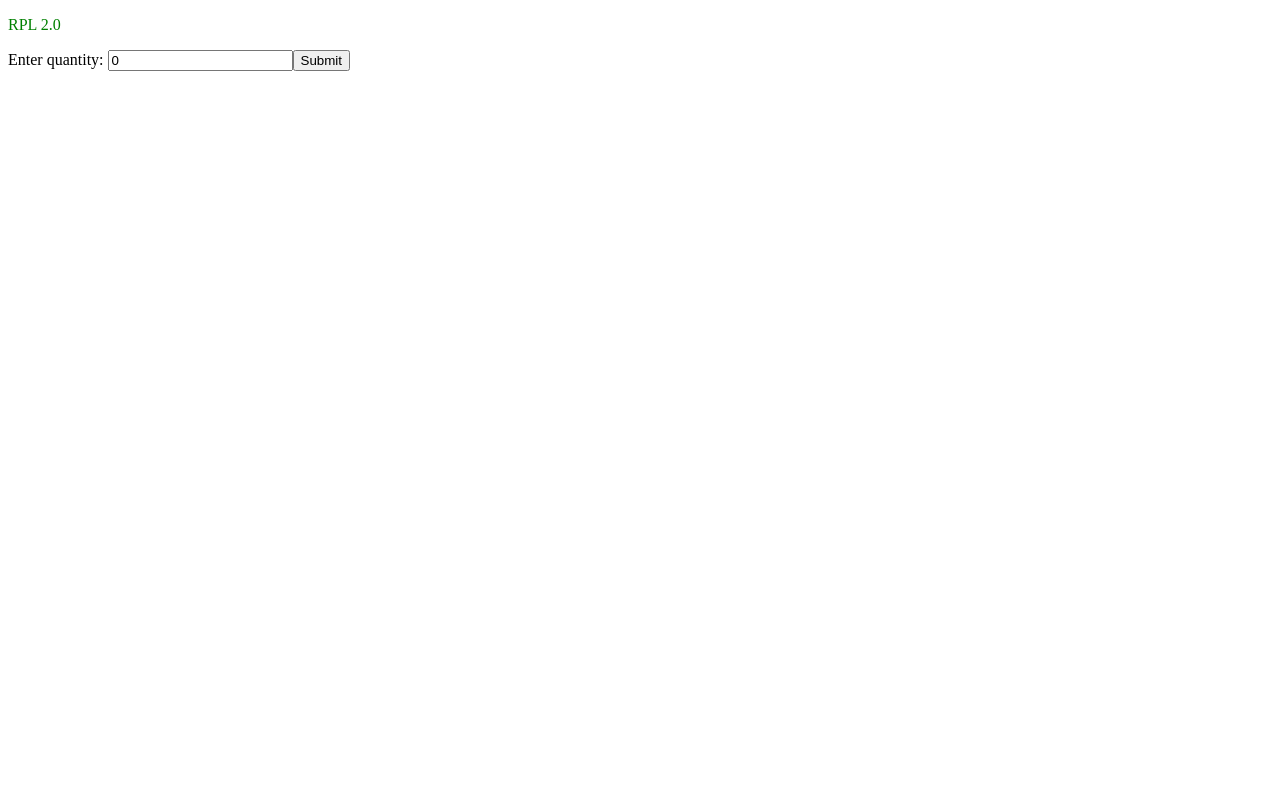
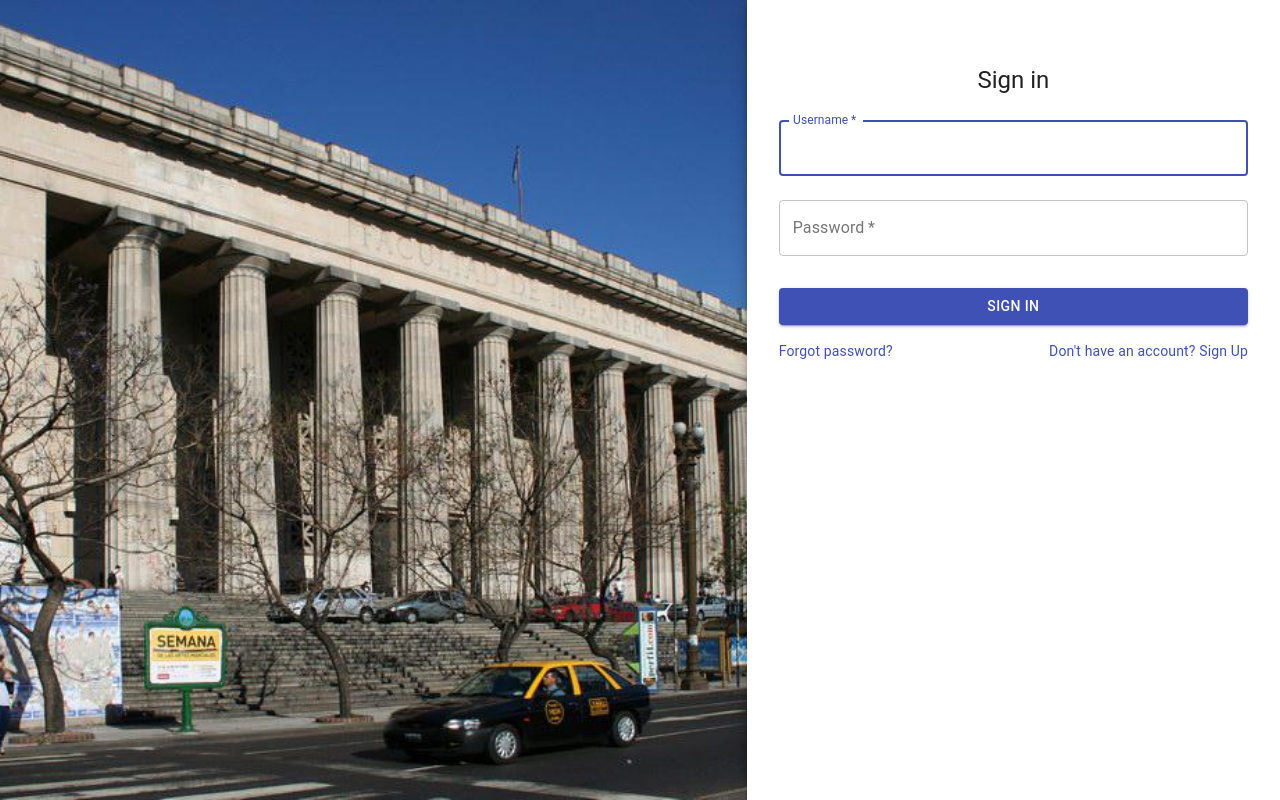
Before and after one commit to reinvent-fiuba/RPL-2.0-web, a React app: page / in a window 1280 px wide. Built offline with nearby package versions, Linux system fonts and the light colour scheme.

Commit message:
Basic login

```diff
--- a/package.json
+++ b/package.json
@@ -30,6 +30,7 @@
     "css-loader": "^3.2.0",
     "express": "^4.17.1",
     "express-pino-logger": "^4.0.0",
+    "file-loader": "^4.2.0",
     "html-loader": "^0.5.5",
     "html-webpack-plugin": "^3.2.0",
     "node-env-run": "^3.0.2",
@@ -40,6 +41,7 @@
     "react-dom": "^16.9.0",
     "style-loader": "^1.0.0",
     "to-string-loader": "^1.1.5",
+    "url-loader": "^2.1.0",
     "webpack": "^4.39.3",
     "webpack-cli": "^3.3.7",
     "webpack-dev-server": "^3.8.0"
@@ -47,6 +49,7 @@
   "dependencies": {
     "dot-env": "0.0.1",
     "dotenv-webpack": "^1.7.0",
-    "webpack-dotenv-plugin": "^2.1.0"
+    "webpack-dotenv-plugin": "^2.1.0",
+    "@material-ui/core": "4.4.3"
   }
 }
--- a/src/app/app.css
+++ b/src/app/app.css
@@ -1,3 +1,3 @@
 .app p {
-    color: green;
+  color: green;
 }
--- /dev/null
+++ b/src/components/HomePage/HomePage.js
@@ -0,0 +1,50 @@
+import React from 'react';
+import Grid from '@material-ui/core/Grid';
+import Paper from '@material-ui/core/Paper';
+import Login from '../Login/Login';
+import CssBaseline from '@material-ui/core/CssBaseline';
+import { withStyles } from '@material-ui/core/styles';
+import Typography from '@material-ui/core/Typography';
+
+const styles = theme => ({
+  root: {
+    height: '100vh',
+  },
+  paper: {
+    margin: theme.spacing(8, 4),
+    display: 'flex',
+    flexDirection: 'column',
+    alignItems: 'center',
+  },
+  image: {
+    backgroundImage: 'url(src/components/HomePage/fiuba.jpg)',
+    backgroundRepeat: 'no-repeat',
+    backgroundSize: 'cover',
+    backgroundPosition: 'center',
+  },
+});
+
+class HomePage extends React.Component {
+  constructor(props, defaultProps) {
+    super(props, defaultProps);
+    this.state = {};
+  }
+
+  render(){
+    const { classes } = this.props;
+
+    return(
+      <Grid container className={classes.root} component="main">
+        <CssBaseline />
+        <Grid item xs={false} sm={4} md={7} className={classes.image}/>
+        <Grid item xs={12} sm={8} md={5} elevation={6} square component={Paper}>
+          <div className={classes.paper}>
+            <Login/>
+          </div>
+        </Grid>
+      </Grid>
+    );
+  }
+}
+
+export default withStyles(styles)(HomePage);
--- /dev/null
+++ b/src/components/Login/Login.js
@@ -0,0 +1,90 @@
+import React from 'react';
+import Button from '@material-ui/core/Button';
+import Grid from '@material-ui/core/Grid';
+import TextField from '@material-ui/core/TextField';
+import Typography from '@material-ui/core/Typography';
+import Link from '@material-ui/core/Link';
+import Card from '@material-ui/core/Card';
+import { withStyles } from '@material-ui/core/styles';
+
+const styles = theme => ({
+  avatar: {
+    margin: theme.spacing(1),
+    backgroundColor: theme.palette.secondary.main,
+  },
+  form: {
+    width: '100%', // Fix IE 11 issue.
+    marginTop: theme.spacing(1),
+  },
+  submit: {
+    margin: theme.spacing(3, 0, 2),
+  },
+});
+
+class Login extends React.Component {
+  constructor(props, defaultProps) {
+    super(props, defaultProps);
+
+    this.state = {
+      username: '',
+      password: '',
+    };
+  }
+
+  render(){
+    const { classes } = this.props;
+
+    return([
+          <Typography component="h1" variant="h5">
+            Sign in
+          </Typography>,
+          <form noValidate className={classes.form}>
+            <TextField
+              variant="outlined"
+              margin="normal"
+              required
+              fullWidth
+              id="username"
+              label="Username"
+              name="username"
+              autoComplete="username"
+              autoFocus
+            />
+            <TextField
+              variant="outlined"
+              margin="normal"
+              required
+              fullWidth
+              name="password"
+              label="Password"
+              type="password"
+              id="password"
+              autoComplete="current-password"
+            />
+            <Button
+              type="submit"
+              fullWidth
+              variant="contained"
+              color="primary"
+              className={classes.submit}
+            >
+              Sign In
+            </Button>
+          </form>,
+          <Grid container>
+            <Grid item xs>
+              <Link href="#" variant="body2">
+                Forgot password?
+              </Link>
+            </Grid>
+            <Grid item>
+              <Link href="#" variant="body2">
+                {"Don't have an account? Sign Up"}
+              </Link>
+            </Grid>
+          </Grid>
+    ]);
+  }
+}
+
+export default withStyles(styles)(Login);
--- a/src/index.html
+++ b/src/index.html
@@ -7,7 +7,7 @@
 </head>
 
 <body>
-    <div id="app">
+    <div id="login">
     </div>
 </body>
 
--- a/src/index.js
+++ b/src/index.js
@@ -1 +1,5 @@
-import App from "./app/App";
+import React from 'react';
+import ReactDOM from "react-dom";
+import HomePage from "./components/HomePage/HomePage"
+
+ReactDOM.render(<HomePage />, document.getElementById("login"));
--- a/webpack.config.js
+++ b/webpack.config.js
@@ -25,8 +25,11 @@ module.exports = {
       {
         test: /\.css$/,
         use: ['style-loader', 'css-loader']
+      },
+      {
+        test: /\.(png|jpg)$/,
+        loader: 'url?limit=25000'
       }
-
     ]
   },
   plugins: [
```
Also changed, not shown: src/components/HomePage/fiuba.jpeg (added), src/components/HomePage/fiuba.jpg (added), 2 other files.
